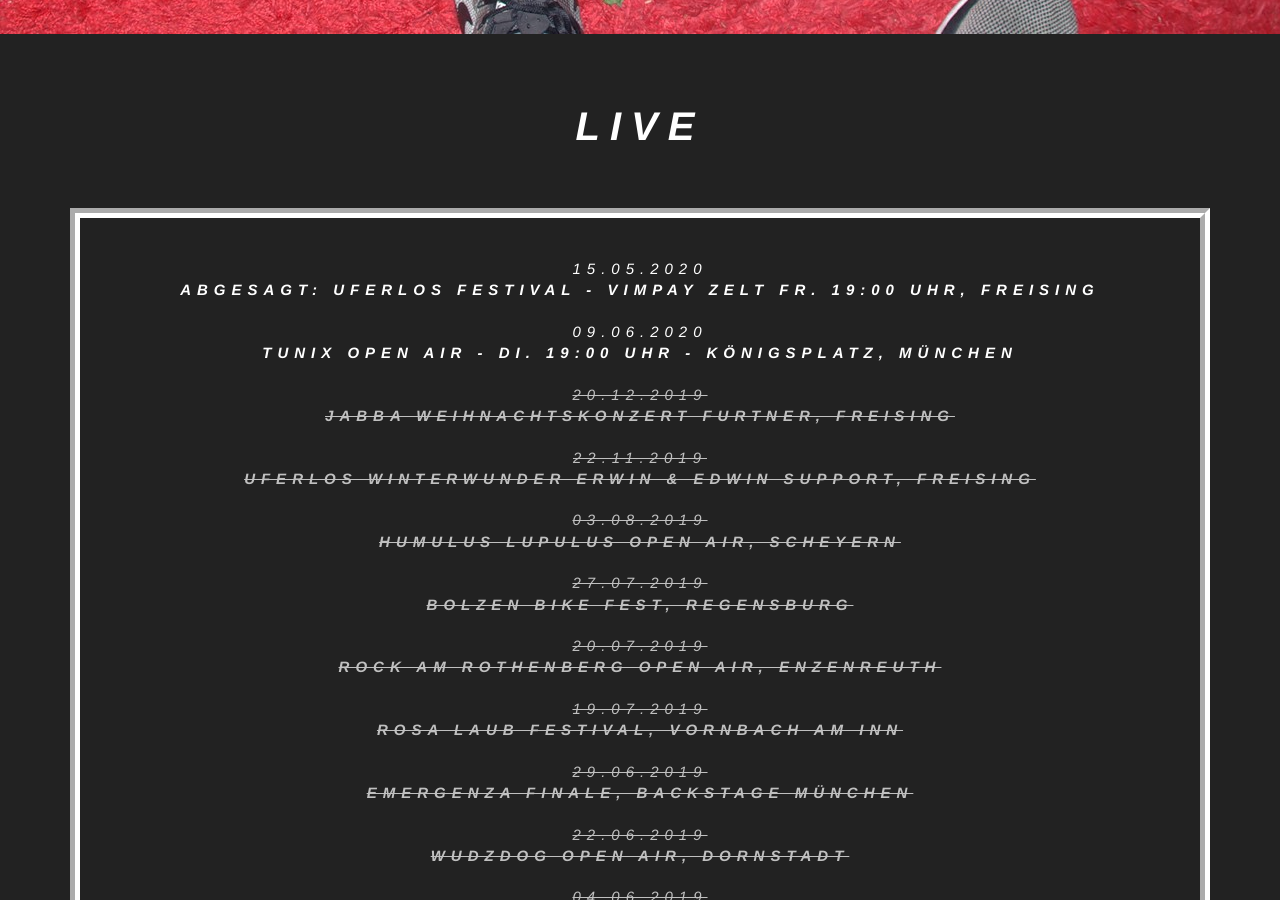
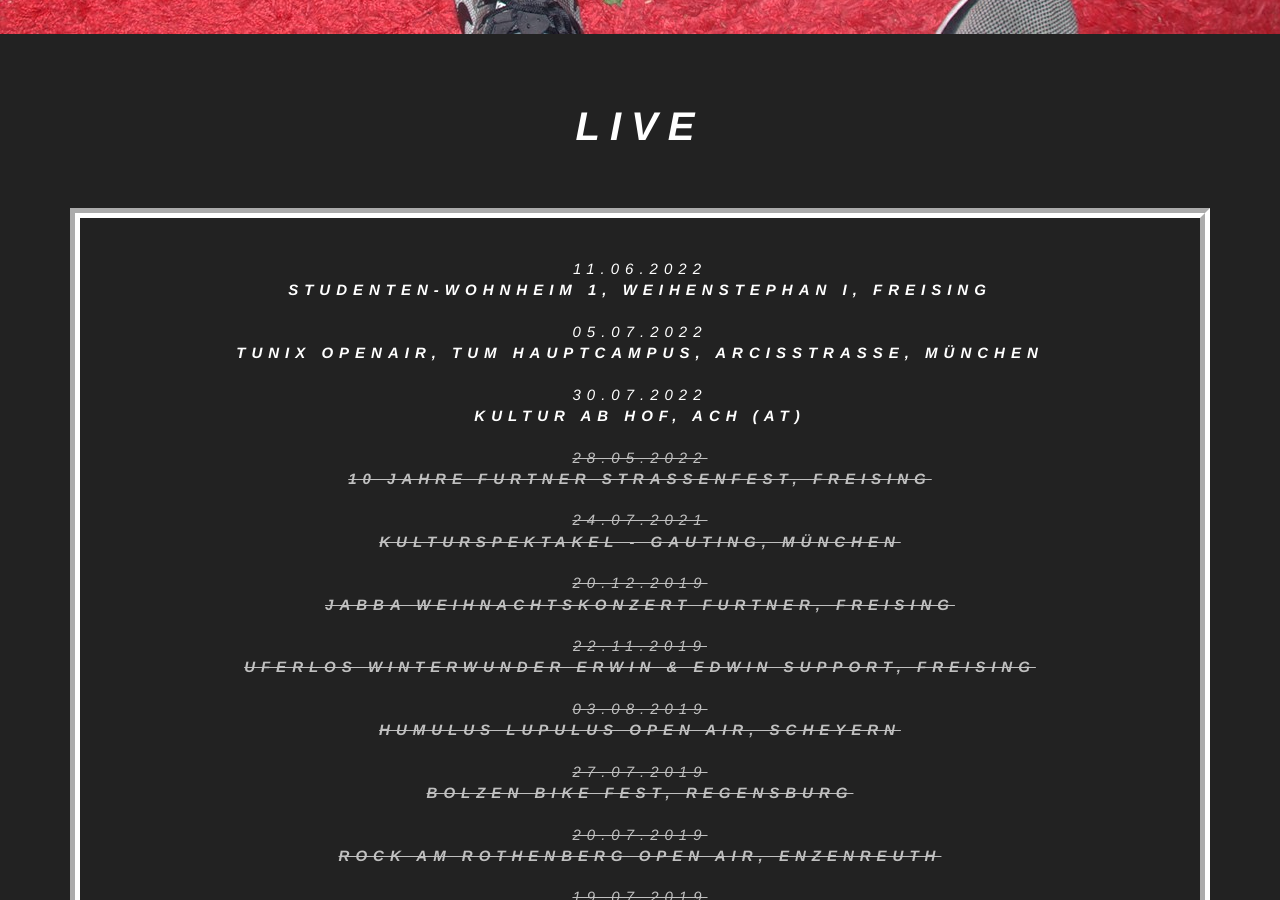
Before and after one commit to jabbadafunk/jabbadafunk.github.io, a Jekyll site: the page built from index.html, in a window 1280 px wide and 900 px high, scrolled down 866 px. Built offline with Jekyll 4.4.1, drawn with Linux system fonts in a browser that asks for light colours.

Commit message:
Update gigs.yml

```diff
--- a/_data/gigs.yml
+++ b/_data/gigs.yml
@@ -1,10 +1,19 @@
 ---
-- location: 'Abgesagt: Uferlos Festival - Vimpay Zelt Fr. 19:00 Uhr, Freising'
-  date: 2020-05-15 17:00:00 +0000
+- location: Studenten-Wohnheim 1, Weihenstephan I, Freising
+  date: 2022-06-11 20:00:00 +0000
   completed: false
-- location: TUNIX Open Air - Di. 19:00 Uhr - Königsplatz, München
-  date: 2020-06-09 17:00:00 +0000
+- location: TUNIX OpenAir, TUM Hauptcampus, Arcisstraße, München
+  date: 2022-07-05 19:00:00 +0000
   completed: false
+- location: Kultur ab Hof, Ach (AT)
+  date: 2022-07-30T00:00:00.000+00:00
+  completed: false
+- location: 10 Jahre Furtner Straßenfest, Freising
+  date: 2022-05-28 20:00:00 +0000
+  completed: true
+- location: Kulturspektakel - Gauting, München
+  date: 2021-07-24 17:30:00 +0000
+  completed: true
 - location: Jabba Weihnachtskonzert Furtner, Freising
   date: 2019-12-20T22:00:00.000+00:00
   completed: true
```
